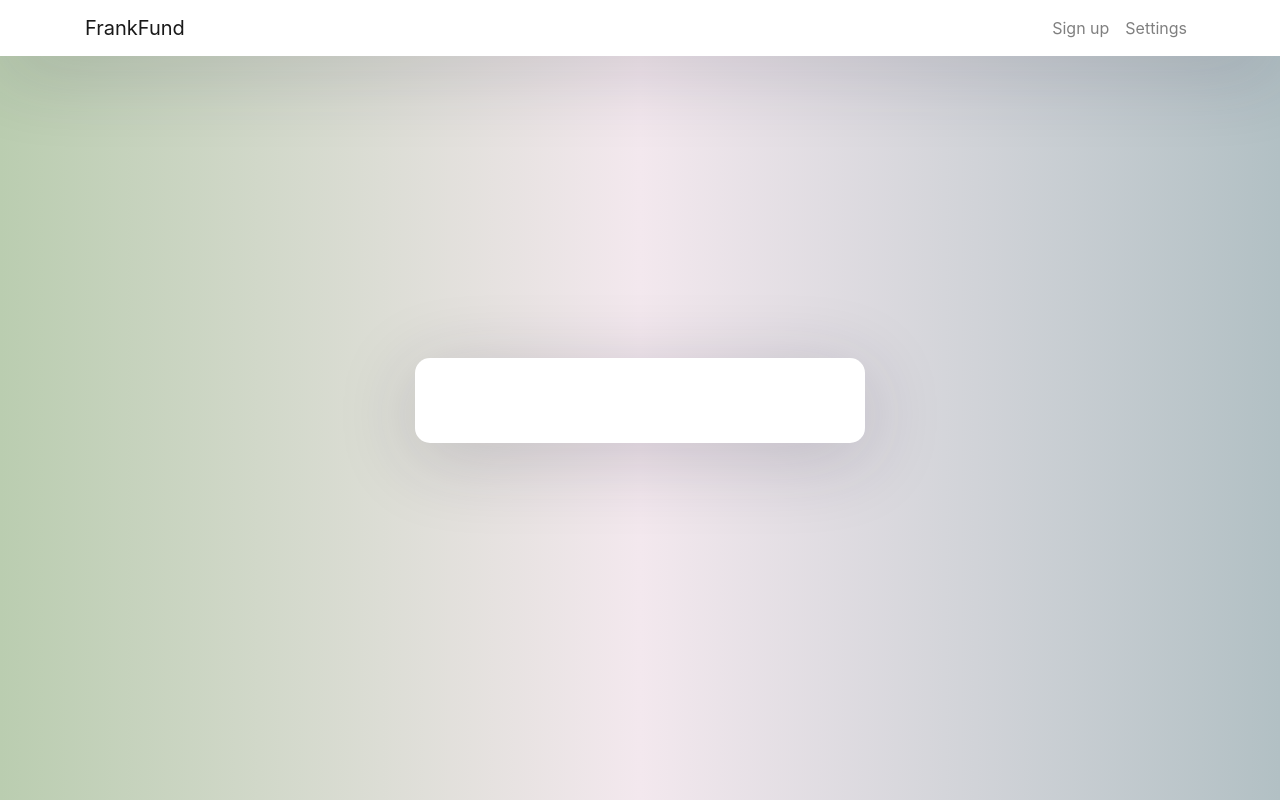
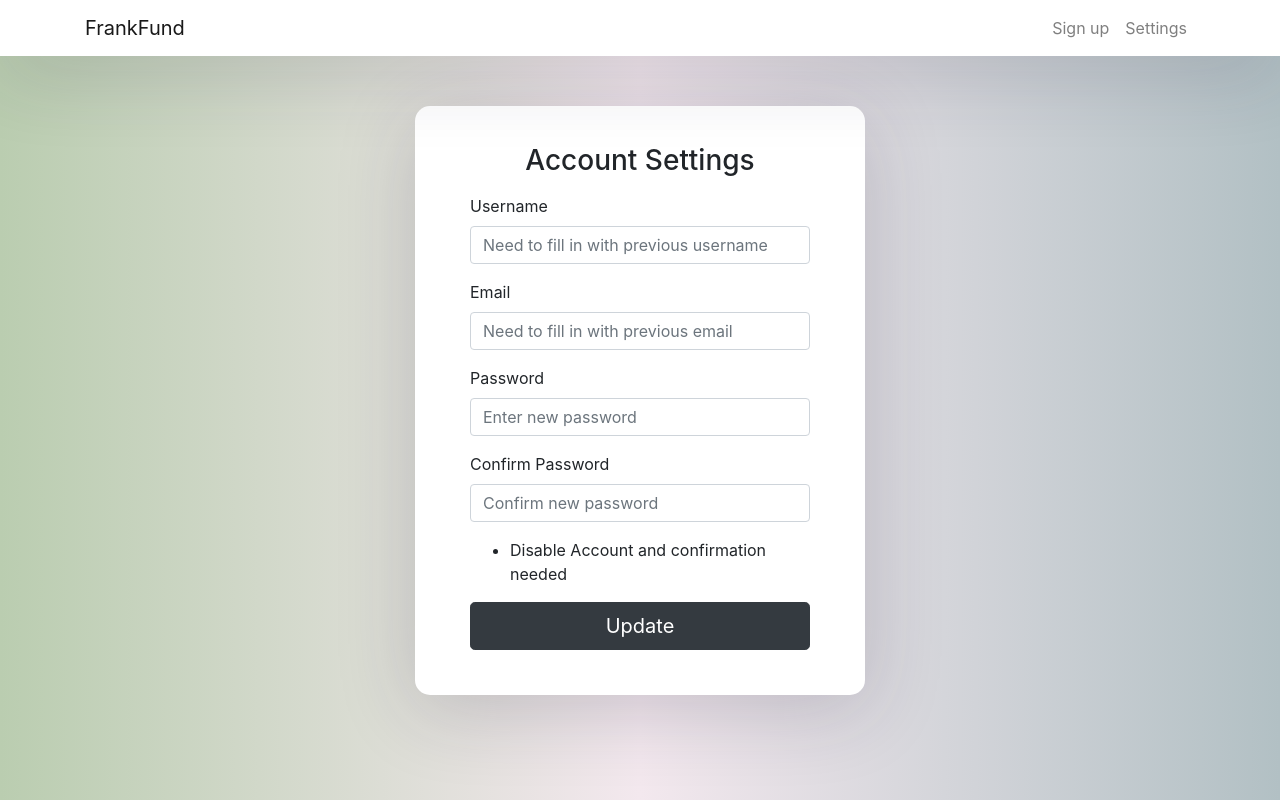
Before and after one commit to devinsuy/FrankFund, a React (Create React App) app in the folder frankfund/: page /account-settings in a window 1280 px wide. Built offline with nearby package versions, Linux system fonts and the light colour scheme.

Commit message:
Set up the UI for account settings page

```diff
--- a/frankfund/src/App.js
+++ b/frankfund/src/App.js
@@ -43,7 +43,7 @@ function App() {
                 <Link className="nav-link" to={"/create-user-account"}>Sign up</Link>
               </li>
               <li className="nav-item">
-                <Link className="nav-link" to={"/settings-user-account"}>Settings</Link>
+                <Link className="nav-link" to={"/account-settings"}>Settings</Link>
               </li>
             </ul>
           </div>
@@ -55,7 +55,7 @@ function App() {
           <Switch>
             <Route exact path='/' component={CreateUserAccount} />
             <Route path="/create-user-account" component={CreateUserAccount} />
-            <Route path="/settings-user-account" component={SettingsUserAccount} />
+            <Route path="/account-settings" component={SettingsUserAccount} />
           </Switch>
         </div>
       </div>
--- a/frankfund/src/components/settingsuseraccount.component.js
+++ b/frankfund/src/components/settingsuseraccount.component.js
@@ -6,15 +6,39 @@ export default class SettingsUserAccount extends Component {
 
     render() {
         return (
-            <p>
-                <h3>User Account Settings Page</h3>
+            <form
+                id="account-settings"
+                //action='api/account/create'
+                method= 'post'
+                onSubmit={this.onSubmit}>
+                <h3>Account Settings</h3>
+
+                <div className="form-group">
+                    <label>Username</label>
+                    <input type="text" className="form-control" placeholder="Need to fill in with previous username" />
+                </div>
+
+                <div className="form-group">
+                    <label>Email</label>
+                    <input type="email" className="form-control" placeholder="Need to fill in with previous email" />
+                </div>
+
+                <div className="form-group">
+                    <label>Password</label>
+                    <input type="password" className="form-control" placeholder="Enter new password" />
+                </div>
+
+                <div className="form-group">
+                    <label>Confirm Password</label>
+                    <input type="password" className="form-control" placeholder="Confirm new password" />
+                </div>
+
                 <ul>
-                    <li>Change Username</li>
-                    <li>Change Email</li>
-                    <li>Change Password + Confirm Password</li>
-                    <li>Disable Account</li>
+                    <li>Disable Account and confirmation needed</li>
                 </ul>
-            </p>
+
+                <button type="submit" className="btn btn-dark btn-lg btn-block">Update</button>
+            </form>
         );
     }
 }
```
